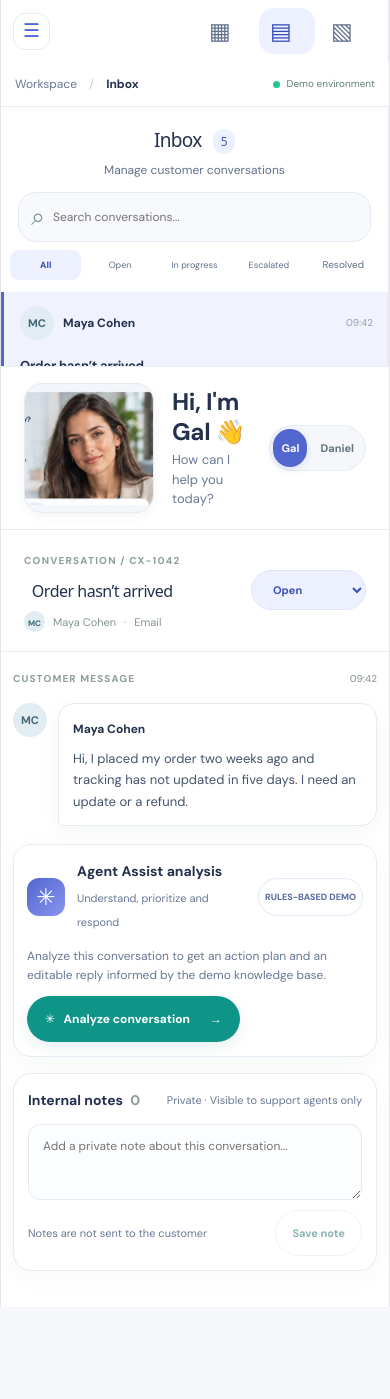
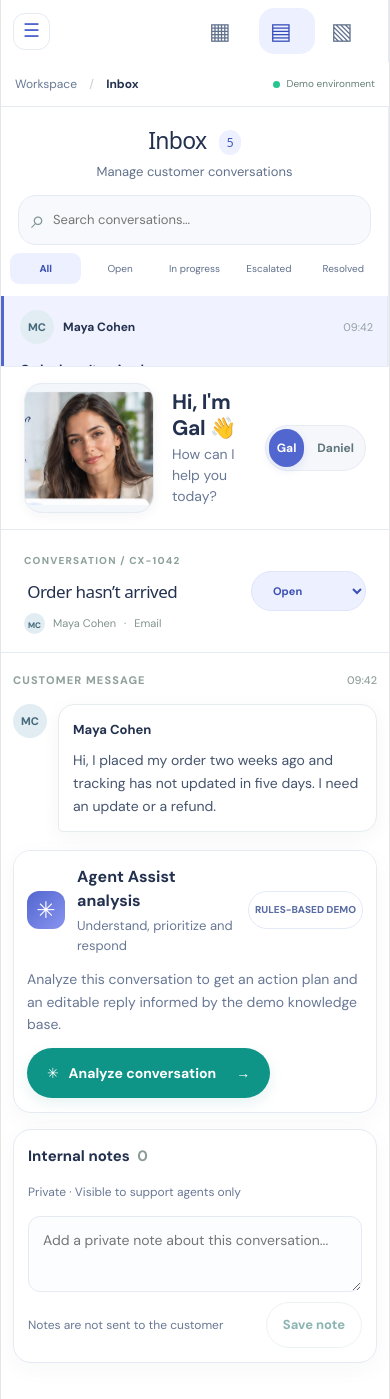
Before and after one commit to tamtam888/CX-Agent-Assist, a React (Vite) app: page / in a window 390 px wide. Before the commit the page ends 1307 px from the top, so only its background shows below. Built offline with nearby package versions, Linux system fonts and the light colour scheme.

Commit message:
design: improve typography readability across inbox and agent assist

```diff
--- a/src/App.css
+++ b/src/App.css
@@ -432,3 +432,37 @@ html,body,#root{min-height:100%;width:100%;margin:0}
  .cx-conversation-body{padding:15px 12px 24px}
  .cx-ai-panel>.cx-primary{margin:0 0 14px 13px!important;max-width:calc(100% - 26px)}
 }
+
+
+/* Readability pass: comfortable type sizes without changing the approved layout */
+.cx-ticket-heading h1{font-size:23px}
+.cx-ticket-heading p,.cx-ticket p{font-size:13px;line-height:1.55}
+.cx-search input{font-size:13px}
+.cx-filters button,.cx-filters button:last-child{font-size:11px;line-height:1.35}
+.cx-ticket-top strong,.cx-ticket h3{font-size:13px}
+.cx-ticket-top time,.cx-ticket-meta,.cx-ticket small{font-size:11px}
+.cx-conversation>.cx-persona-banner .cx-persona-kicker{font-size:11px}
+.cx-conversation>.cx-persona-banner .cx-persona-intro strong{font-size:25px}
+.cx-conversation>.cx-persona-banner .cx-persona-intro p{font-size:14px}
+.cx-conversation>.cx-persona-banner .cx-persona-switch button{font-size:12px}
+.cx-conversation-head h2{font-size:19px}
+.cx-conversation-head small,.cx-section-label{font-size:11px}
+.cx-message>div strong{font-size:13px}
+.cx-message>div p{font-size:14px;line-height:1.65}
+.cx-ai-heading strong{font-size:16px}
+.cx-ai-heading small{font-size:13px;line-height:1.5}
+.cx-ai-description{font-size:14px;line-height:1.6}
+.cx-ai-panel>.cx-primary{font-size:14px;padding:13px 20px}
+.cx-demo-pill{font-size:10px}
+.cx-notes-heading h3{font-size:15px}
+.cx-notes-heading small,.cx-note-actions span{font-size:12px}
+.cx-notes textarea{font-size:14px;line-height:1.6}
+.cx-note-actions button{font-size:13px}
+.cx-context h3{font-size:12px}
+.cx-context-row span,.cx-context-row strong{font-size:13px}
+.cx-playbook p,.cx-policy-notice{font-size:13px;line-height:1.6}
+@media(max-width:850px){
+ .cx-filters button,.cx-filters button:last-child{font-size:10px}
+ .cx-conversation>.cx-persona-banner .cx-persona-intro strong{font-size:21px}
+ .cx-conversation-head h2{font-size:17px}
+}
```
